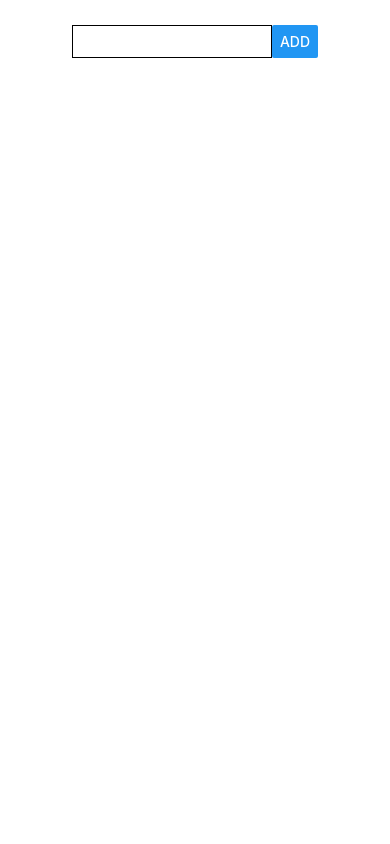
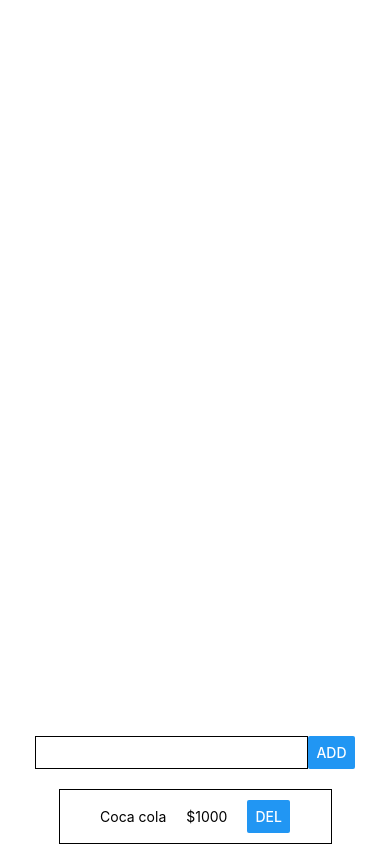
Before and after one commit to ManuelForneri/React-nativ, a React Native app: screen / in a window 390 px wide. Built offline with nearby package versions, Linux system fonts and the light colour scheme.

Commit message:
Update App.js

```diff
--- a/App.js
+++ b/App.js
@@ -6,6 +6,13 @@ const App = () => {
       <View style={styles.inputContainer}>
         <TextInput style={styles.input} />
         <Button title="ADD" />
+      </View>
+      <View style={styles.listContainer}>
+        <View style={styles.cardProduct}>
+          <Text>Coca cola</Text>
+          <Text>$1000</Text>
+          <Button title="Del" />
+        </View>
       </View>
     </View>
   );
@@ -19,11 +26,29 @@ const styles = StyleSheet.create({
     marginTop: 25,
   },
   input: {
-    width: 200,
+    width: "70%",
     borderWidth: 1,
+    padding: 4,
   },
   inputContainer: {
+    width: "100%",
     flexDirection: "row",
+    marginBottom: 20,
+    margin: "auto",
+    justifyContent: "center",
+  },
+  listContainer: {
+    width: "100%",
+    alignItems: "center",
+  },
+  cardProduct: {
+    flexDirection: "row",
+    gap: 20,
+    padding: 10,
+    justifyContent: "center",
+    alignItems: "center",
+    width: "70%",
+    borderWidth: 1,
   },
 });
 export default App;
```
